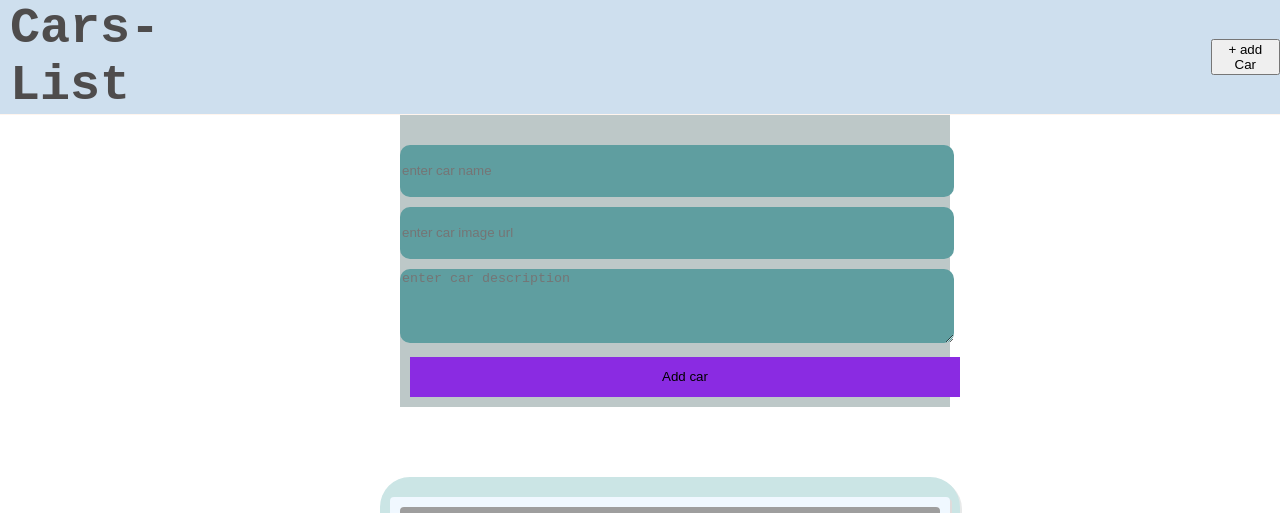
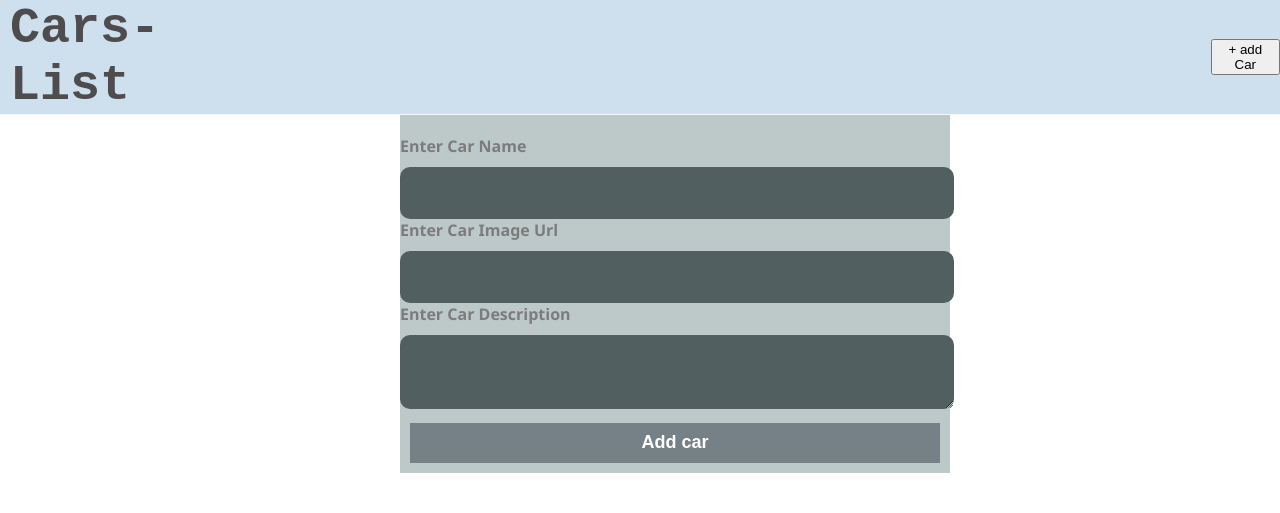
Before and after one commit to joelgithire/cars-list, a React (Create React App) app: page / in a window 1280 px wide. Shown: the top 513 px of the page. Built offline with nearby package versions, Linux system fonts and the light colour scheme; grey boxes are pictures that could not be loaded.

Commit message:
style form

```diff
--- a/src/components/car-form/CarForm.css
+++ b/src/components/car-form/CarForm.css
@@ -6,17 +6,22 @@
 }
 
 .car-form h1 {
-  color: brown;
+  color: rgb(104, 89, 89);
   text-align: center;
   font-weight: bolder;
   font-family: monospace;
+}
+.car-inputs label {
+  font-family: "Segoe UI", Tahoma, Geneva, Verdana, sans-serif;
+  font-weight: 700;
+  color: rgb(124, 124, 124);
 }
 
 .car-inputs input {
   width: 100%;
   height: 50px;
   border: none;
-  background-color: cadetblue;
+  background-color: rgb(82, 95, 96);
   border-radius: 10px;
   margin-top: 10px;
 }
@@ -24,17 +29,21 @@
 .car-inputs textarea {
   width: 100%;
   border: none;
-  background-color: cadetblue;
+  background-color: rgb(82, 95, 96);
   height: 70px;
   border-radius: 10px;
   margin-top: 10px;
 }
 
 .car-inputs button {
-  width: 100%;
+  align-items: center;
+  width: 530px;
   border: none;
-  background-color: blueviolet;
+  background-color: rgb(118, 129, 135);
   margin-left: 10px;
   height: 40px;
   margin: 10px;
+  font-size: large;
+  font-weight: bolder;
+  color: white;
 }
--- a/src/components/car-form/CarForm.js
+++ b/src/components/car-form/CarForm.js
@@ -6,10 +6,18 @@ function CarForm() {
     <div className="car-form">
       <h1>Add car</h1>
       <div className="car-inputs">
-        <input type="text" name="car name" placeholder="enter car name" />
-        <input type="text" name="car name" placeholder="enter car image url" />
-        <textarea placeholder="enter car description"></textarea>
-
+        <div>
+          <label>Enter Car Name</label>
+          <input type="text" name="car name" />
+        </div>
+        <div>
+          <label>Enter Car Image Url</label>
+          <input type="text" name="car name" />
+        </div>
+        <div>
+          <label>Enter Car Description</label>
+          <textarea></textarea>
+        </div>
         <button>Add car</button>
       </div>
     </div>
```
